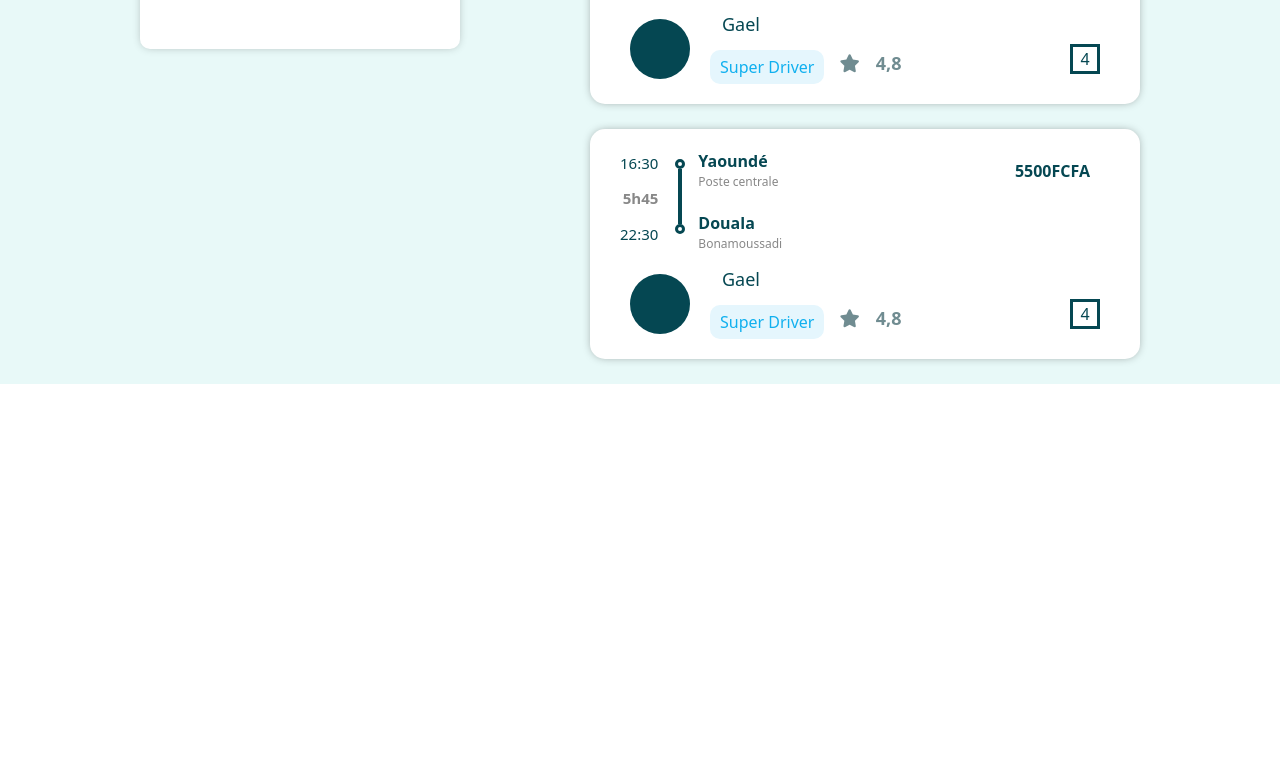
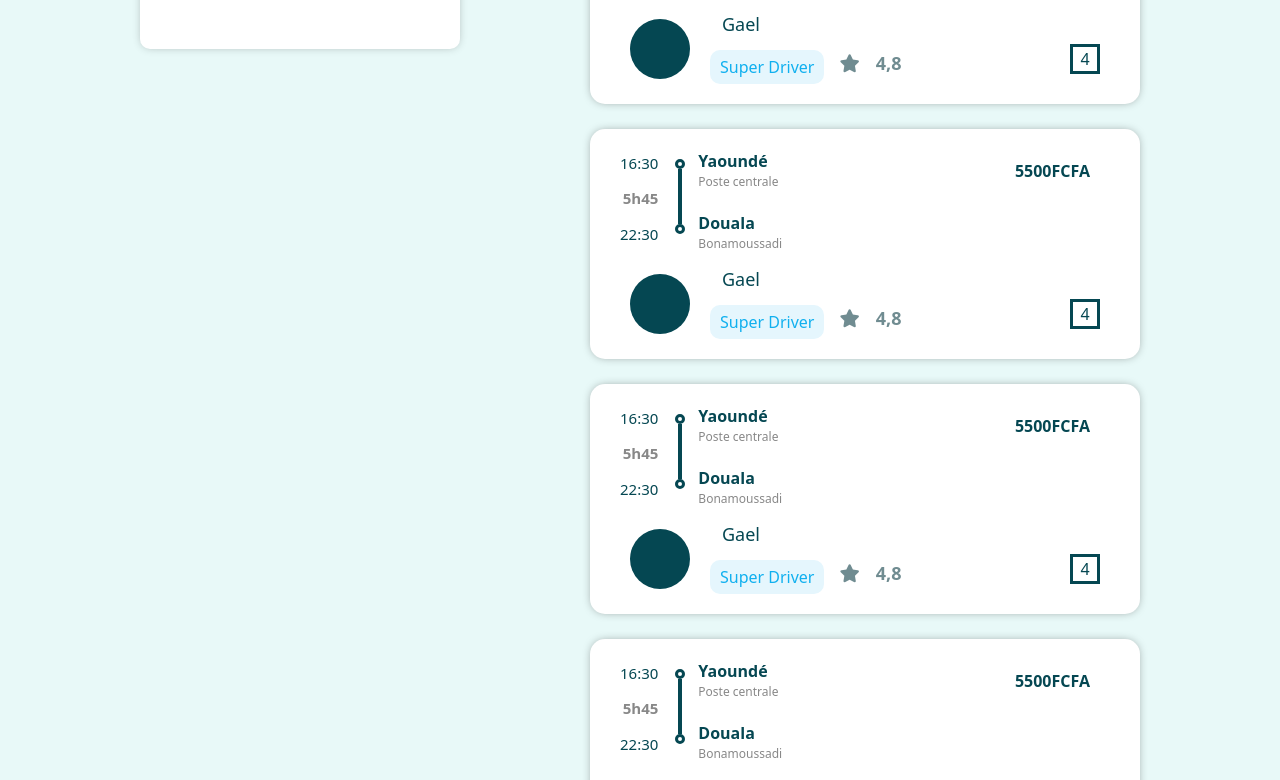
Before and after one commit to haterb4/letsgo, a Next.js app: page /search in a window 1280 px wide. Shown: the part 720-1500 px from the top of the page. Before the commit the page ends 1104 px from the top, so only its background shows below. Built offline with nearby package versions, Linux system fonts and the light colour scheme.

Commit message:
All in search is ok

```diff
--- a/src/componnents/Filter.jsx
+++ b/src/componnents/Filter.jsx
@@ -1,10 +1,24 @@
 import React from 'react'
 import styles from '../styles/filter.module.css'
 
+const Delete=()=>{
+        let check=document.querySelectorAll("input[type='checkbox']")
+        Array.from(check).forEach(i=>
+            i.checked=false
+        )
+    }
 
 const Filter = ()=>{
 
+
+
+
     return(
+        <>
+            <div className={styles.sFtitle}>
+                <p>Trie par</p>
+                <p onClick={Delete}>Delete all</p>
+            </div>
             <div className={styles.sFilter}>
                 <form>
                     <div className={styles.sFilterRow}>
@@ -33,6 +47,7 @@ const Filter = ()=>{
                     </div>
                 </form>
             </div>
+        </>
     )
 }
 
--- a/src/componnents/Grid.jsx
+++ b/src/componnents/Grid.jsx
@@ -1,33 +1,35 @@
 import React from 'react'
 import styles from '../styles/grid.module.css'
 import '@/assets/fontAwesome/css/all.min.css';
+import Link from 'next/link';
 
 
-const Grid = ()=>{
+const Grid = ({refs,startCity,startLocation,destinationCity,destinationLocation,standardCost,startime,endTime})=>{
 
     return(
+        <Link href={refs}>
             <div className={styles.sVoyage}>
                 <div>
                     <div className={styles.sTrajetInfo}>
                         <div className={styles.sHour}>
-                        <h3>16:30</h3>
+                            <h3>{startime}</h3>
                             <p>5h45</p>
-                        <h3>22:30</h3>
+                            <h3>{endTime}</h3>
                         </div>
                         <div>
                             <div className={styles.sPosition}>
-                            <h3>Yaoundé</h3>
-                            <p>Poste centrale</p>
+                                <h3>{startCity}</h3>
+                                <p>{startLocation}</p>
                             </div>
                             <div className={styles.sPosition}>
-                            <h3>Douala</h3>
-                            <p>Bonamoussadi</p>
+                                <h3>{destinationCity}</h3>
+                                <p>{destinationLocation}</p>
                             </div>
                         </div>
                         <hr/>
                     </div>
                     <div className={styles.sPrice}>
-                    5500FCFA
+                        {standardCost}FCFA
                     </div>
 
                 </div>
@@ -43,7 +45,7 @@ const Grid = ()=>{
                             </div>
                             <div className={styles.sLevel}>
                                 <p>Super Driver</p>
-                            <p><i class="fa-solid fa-star pr-4"></i>4,8</p>
+                                <p><i className="fa-solid fa-star pr-4"></i>4,8</p>
                             </div>
                         </div>
 
@@ -54,8 +56,8 @@ const Grid = ()=>{
                         </div>
                     </div>
                 </div>
-
             </div>
+        </Link>
     )
 }
 
--- a/src/componnents/SearchBar.jsx
+++ b/src/componnents/SearchBar.jsx
@@ -9,13 +9,13 @@ const SearchBar = () =>{
             <form>
                 <div className={styles.sRow}>
                     <div className={styles.icon}>
-                        <i class="fa-solid fa-circle-dot"></i>
+                        <i className="fa-solid fa-circle-dot"></i>
                     </div>
                     <input type="text" placeholder='Départure' required/>
                 </div>
                 <div className={styles.sRow}>
                     <div className={styles.icon}>
-                        <i class="fa-solid fa-circle-dot"></i>
+                        <i className="fa-solid fa-circle-dot"></i>
                     </div>
                     <input type="text" placeholder='Destination' required/>
                 </div>
@@ -24,7 +24,7 @@ const SearchBar = () =>{
                 </div>
                 <div className={styles.sRow} style={{border: "none"}}>
                     <div className={styles.icon}>
-                    <i class="fa-solid fa-user"></i>
+                    <i className="fa-solid fa-user"></i>
                     </div>
                     <input type="number" defaultValue="1" required/>
                 </div>
--- a/src/componnents/dashboard/DateCard.jsx
+++ b/src/componnents/dashboard/DateCard.jsx
@@ -1,5 +1,6 @@
 import React from 'react';
 import BoxDate from './BoxDate';
+
 
 const DateCard = () => {
 
--- a/src/pages/search.jsx
+++ b/src/pages/search.jsx
@@ -5,6 +5,14 @@ import SearchBar from '@/componnents/SearchBar';
 import styles from '@/styles/search.module.css'
 import { Navbar } from '@/componnents';
 
+const card=[
+    {startCity: "Yaoundé", startLocation: "Poste centrale", destinationCity: "Douala", destinationLocation: "Bonamoussadi", standardCost: "5500", startime: "16:30", endTime: "22:30"},
+    {startCity: "Yaoundé", startLocation: "Poste centrale", destinationCity: "Douala", destinationLocation: "Bonamoussadi", standardCost: "5500", startime: "16:30", endTime: "22:30"},
+    {startCity: "Yaoundé", startLocation: "Poste centrale", destinationCity: "Douala", destinationLocation: "Bonamoussadi", standardCost: "5500", startime: "16:30", endTime: "22:30"},
+    {startCity: "Yaoundé", startLocation: "Poste centrale", destinationCity: "Douala", destinationLocation: "Bonamoussadi", standardCost: "5500", startime: "16:30", endTime: "22:30"},
+    {startCity: "Yaoundé", startLocation: "Poste centrale", destinationCity: "Douala", destinationLocation: "Bonamoussadi", standardCost: "5500", startime: "16:30", endTime: "22:30"},
+    {startCity: "Yaoundé", startLocation: "Poste centrale", destinationCity: "Douala", destinationLocation: "Bonamoussadi", standardCost: "5500", startime: "16:30", endTime: "22:30"}
+]
 
 const search = () => {
   return (
@@ -16,10 +24,6 @@ const search = () => {
         <div className={styles.mainContent}>
             <div className={styles.sContent}>
                 <div className={styles.filterBloc}>
-                    <div className={styles.sFtitle}>
-                        <p>Trie par</p>
-                        <p>Delete all</p>
-                    </div>
                     <Filter/>
                 </div>
                 <div className={styles.sLeftContent}>
@@ -28,9 +32,14 @@ const search = () => {
                         <p>Yaoundé - Douala</p>
                         <p><span>11</span> routes available</p>
                     </div>
-                    <Grid/>
-                    <Grid/>
-                    <Grid/>
+                    {
+                        card.map((i,index)=>
+                             <Grid key={index} refs="/" startCity={i.startCity} startLocation={i.startLocation} destinationCity={i.destinationCity} destinationLocation={i.destinationLocation} standardCost={i.standardCost} startime={i.startime} endTime={i.endTime}/>
+
+                        )
+                    }
+
+
                 </div>
             </div>
         </div>
--- a/src/styles/filter.module.css
+++ b/src/styles/filter.module.css
@@ -1,4 +1,23 @@
+.sFtitle{
+    display: flex;
+    width: 320px;
+    padding: 10px 0px 10px 35px;
+    position: relative;
 
+}
+.sFtitle p:first-child{
+    font-size: 20px;
+    font-weight: bold;
+    color: #353755;
+}
+.sFtitle p:last-child{
+    position: absolute;
+    right: 20px;
+    font-size: 20px;
+    font-weight: bold;
+    color: #FF7D4B;
+    cursor: pointer;
+}
 .sFilter{
     background: white;
     border-radius: 10px;
@@ -33,6 +52,11 @@
         height: auto;
         margin-bottom: 40px;
     }
+    .sFtitle{
+        margin: auto;
+        width: 95%;
+        max-width: 550px;
+    }
     .sFilterRow label{
         flex-grow: 1;
     }
--- a/src/styles/search.module.css
+++ b/src/styles/search.module.css
@@ -24,25 +24,7 @@
     position: sticky;
     top: 180px;
 }
-.sFtitle{
-    display: flex;
-    width: 320px;
-    padding: 10px 0px 10px 35px;
-    position: relative;
 
-}
-.sFtitle p:first-child{
-    font-size: 20px;
-    font-weight: bold;
-    color: #353755;
-}
-.sFtitle p:last-child{
-    position: absolute;
-    right: 20px;
-    font-size: 20px;
-    font-weight: bold;
-    color: #FF7D4B;
-}
 .sLeftContent{
     margin-left: 50px;
     display: flex;
@@ -87,11 +69,6 @@
     .filterBloc{
         position: static;
     }
-    .sFtitle{
-        margin: auto;
-        width: 95%;
-        max-width: 550px;
-    }
     .sLeftContentDesc{
         width: 95%;
         max-width: 550px;
```
Lines whose indentation alone changed are shown as unchanged.
